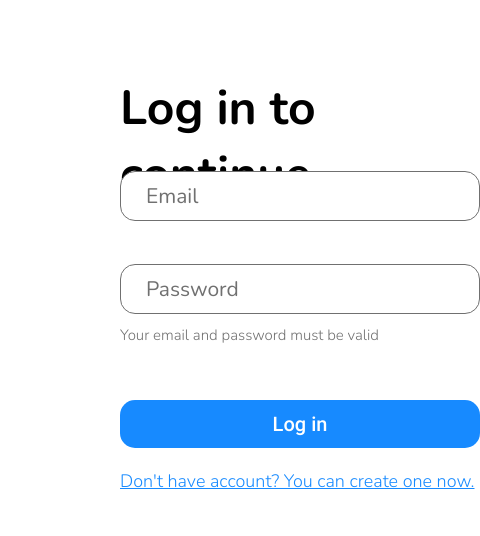
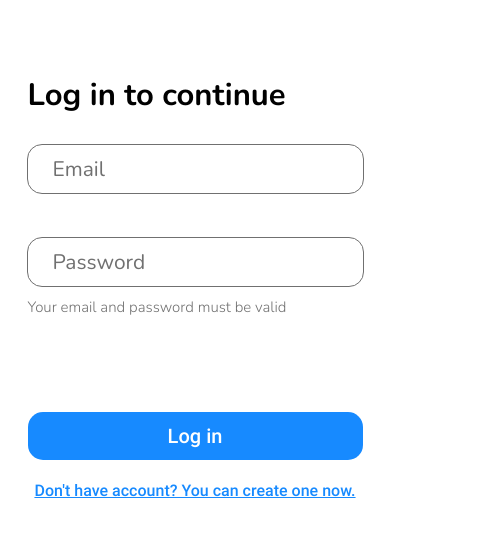
Before and after one commit to AndreiCostiv/schedule, a React (Create React App) app: page /log-in in a window 390 px wide. Shown: the top 536 px of the page, 480 px wide, since content can reach past the window. Built offline with nearby package versions, Linux system fonts and the light colour scheme; no server answers.

Commit message:
added responcibility to auth route and fixed bug with sign up validation

```diff
--- a/src/Routes/Auth/Auth.sass
+++ b/src/Routes/Auth/Auth.sass
@@ -42,6 +42,7 @@
         outline: none
 
 .AuthHint, .AuthError
+    height: 20px
     margin: 0 0 25px 0
 
     font-family: Nunito-Light
@@ -78,7 +79,7 @@
         outline: none
 
 .AuthLink
-    font-family: Nunito-Light
+    font-family: Roboto-Medium
     font-size: 18px
     margin: 0
     color: $blue-light
--- /dev/null
+++ b/src/Routes/Auth/AuthMobile.sass
@@ -0,0 +1,32 @@
+@import '../../App.sass'
+
+@media screen and ( max-width: 1000px )
+    .LogInForm, .SingUpForm
+        width: 335px
+        margin: 74px auto 0 auto
+
+    .AuthHeader
+        font-size: 31px
+        height: 40px
+
+    .AuthInput
+        width: 310px
+        margin: 0 0 10px 0
+        align-self: center
+
+        //overwrites style for the first child:
+        &:first-of-type
+            margin: 30px 0 43px 0
+
+    .AuthError
+        margin: 0 0 50px 0
+
+    .AuthSubmitBtn
+        width: 335px
+
+        align-self: center
+
+    .AuthLink
+        align-self: center
+
+        font-size: 16px
--- a/src/Routes/Auth/LogIn.jsx
+++ b/src/Routes/Auth/LogIn.jsx
@@ -5,6 +5,7 @@ import validator from 'validator';
 
 //style:
 import './Auth.sass';
+import './AuthMobile.sass';
 
 //Context:
 import {AuthContext} from '../../Context/AuthContext';
--- a/src/Routes/Auth/SignUp.jsx
+++ b/src/Routes/Auth/SignUp.jsx
@@ -5,6 +5,7 @@ import validator from 'validator';
 
 //style:
 import './Auth.sass';
+import './AuthMobile.sass';
 
 //Context:
 import {AuthContext} from '../../Context/AuthContext';
@@ -67,9 +68,6 @@ const SignUp = () => {
         async e => {
             e.preventDefault();
             const {emailInput, passInput} = e.target.elements;
-
-            EmailValidator(emailInput.value);
-            PassValidator(passInput.value);
 
             if(
                 IfEmailTyped(emailInput.value) === false
```
